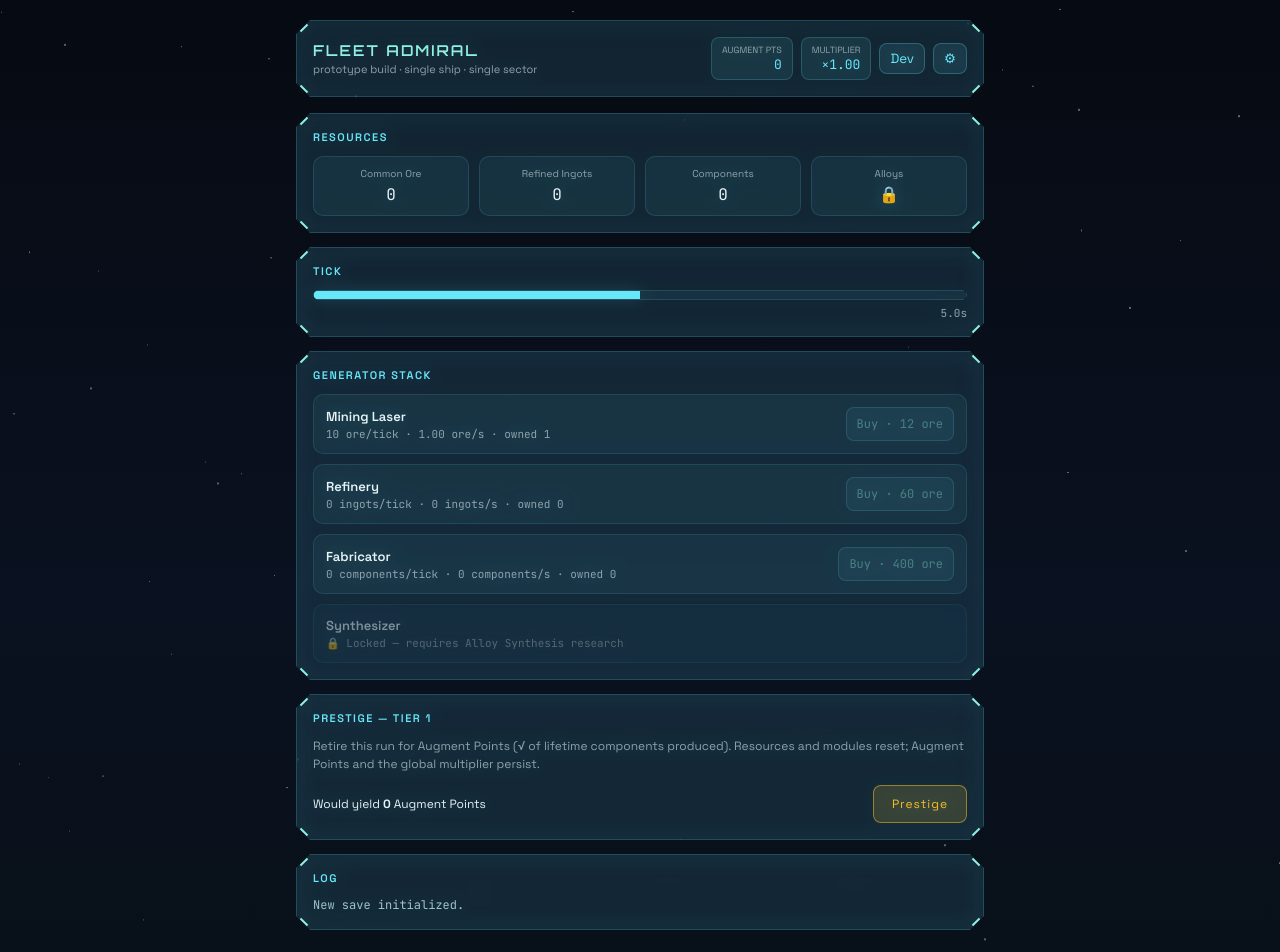
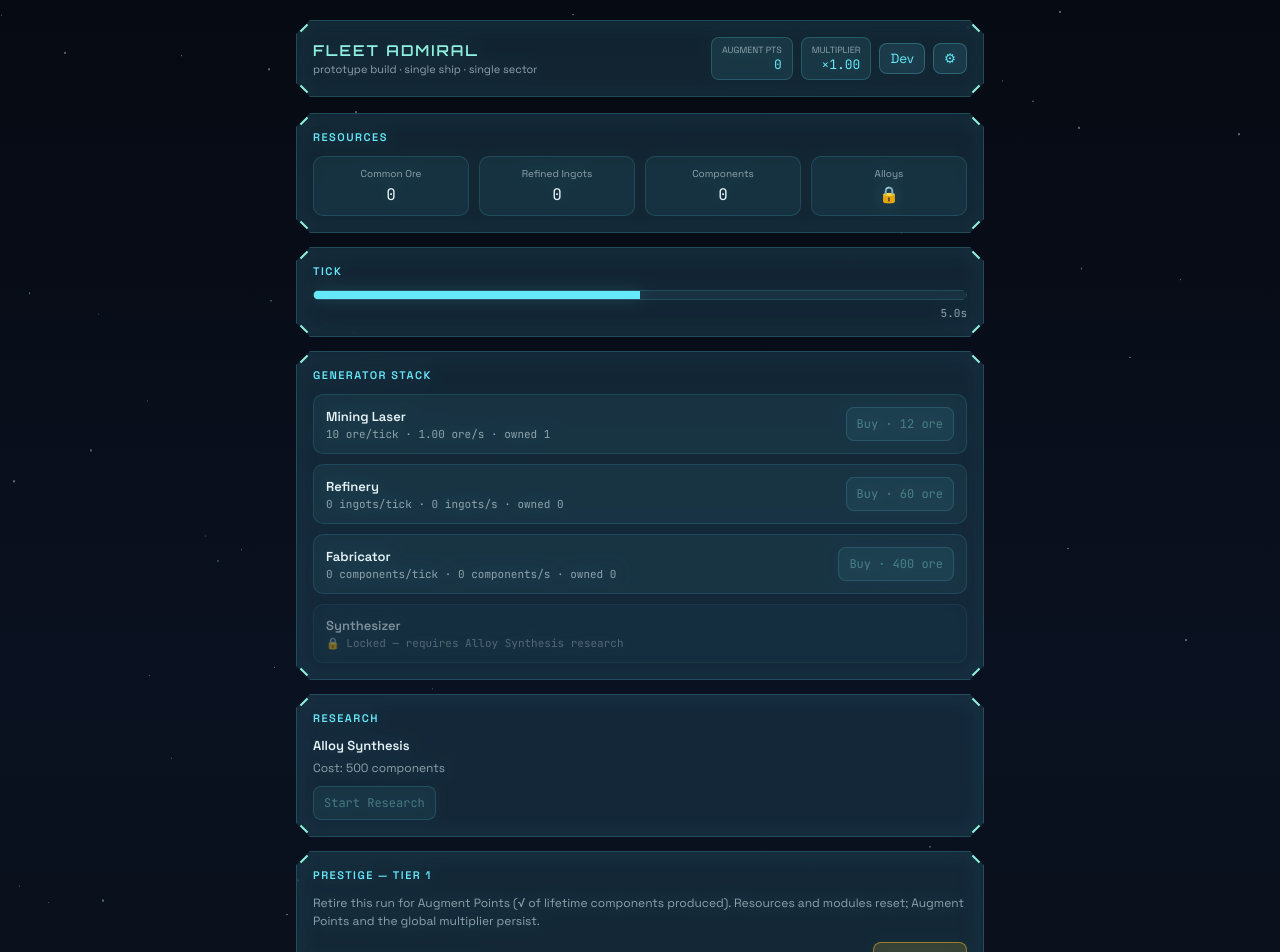
Before and after one commit to Scythrael/HyperionLegacy, a Svelte app: page / in a window 1280 px wide. Shown: the top 952 px of the page. Built offline with nearby package versions, Linux system fonts and the light colour scheme.

Commit message:
feat: add RESEARCH panel with start/progress/complete states

```diff
--- a/src/App.svelte
+++ b/src/App.svelte
@@ -274,6 +274,35 @@
       </Panel>
 
       <Panel>
+        <div class="panel-title">RESEARCH</div>
+        {#if state.research.alloySynthesis.completed}
+          <p class="research-status">✓ {RESEARCH_PROJECTS.alloySynthesis.label} — Complete</p>
+        {:else if state.research.alloySynthesis.started}
+          {@const project = RESEARCH_PROJECTS.alloySynthesis}
+          {@const progress = state.research.alloySynthesis.progressSeconds / project.durationSeconds}
+          {@const remaining = Math.max(0, project.durationSeconds - state.research.alloySynthesis.progressSeconds)}
+          <div class="research-name">{project.label}</div>
+          <div class="research-bar-track">
+            <div class="research-bar-fill" style="width:{progress * 100}%"></div>
+          </div>
+          <div class="research-readout">{remaining.toFixed(0)}s remaining</div>
+        {:else}
+          {@const project = RESEARCH_PROJECTS.alloySynthesis}
+          {@const affordable = state.resources.components >= project.costComponents}
+          <div class="research-name">{project.label}</div>
+          <div class="research-cost">Cost: {formatNumber(project.costComponents)} components</div>
+          <button
+            class="buy-btn"
+            disabled={!affordable}
+            style="opacity:{affordable ? 1 : 0.4}"
+            on:click={() => startResearch("alloySynthesis")}
+          >
+            Start Research
+          </button>
+        {/if}
+      </Panel>
+
+      <Panel>
         <div class="panel-title">PRESTIGE — TIER 1</div>
         <p class="prestige-text">
           Retire this run for Augment Points (√ of lifetime components produced). Resources and modules reset;
@@ -457,6 +486,32 @@
     color: var(--color-text-secondary);
     text-align: right;
   }
+  .research-name { font-size: 13px; font-weight: 600; margin-bottom: 6px; }
+  .research-cost { font-size: 12px; color: var(--color-text-secondary); margin-bottom: 10px; }
+  .research-status { font-size: 13px; color: var(--color-success); margin: 0; }
+  .research-bar-track {
+    height: 10px;
+    background: var(--color-panel-bg-strong);
+    border: 1px solid rgba(var(--color-accent-rgb), 0.14);
+    overflow: hidden;
+    margin-bottom: 6px;
+    clip-path: polygon(
+      4px 0,
+      calc(100% - 4px) 0,
+      100% 4px,
+      100% calc(100% - 4px),
+      calc(100% - 4px) 100%,
+      4px 100%,
+      0 calc(100% - 4px),
+      0 4px
+    );
+  }
+  .research-bar-fill {
+    height: 100%;
+    background: var(--color-accent);
+    transition: width 0.2s linear;
+  }
+  .research-readout { font-size: 11px; color: var(--color-text-secondary); text-align: right; }
   .module-list { display: flex; flex-direction: column; gap: 10px; }
   .module-card {
     padding: 12px;
```
